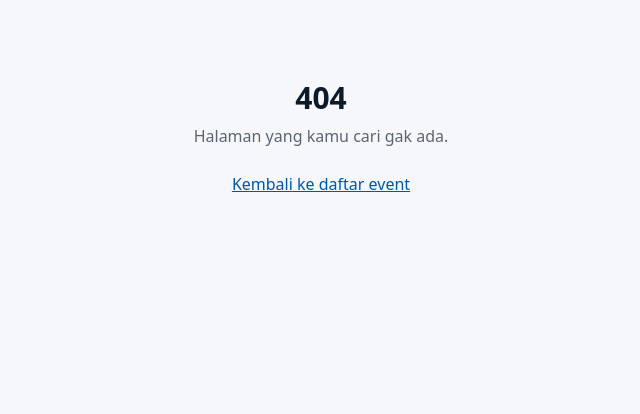
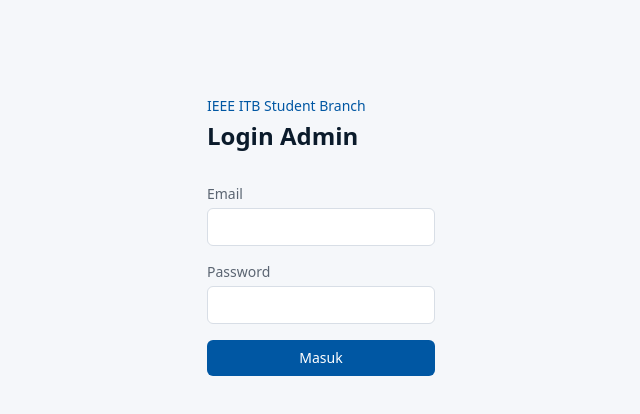
Before and after one commit to Alvacodee/Event-Management-System, a Next.js app: page /login in a window 1280 px wide. Before the commit this address had no page. Shown: the top 414 px of the page, without its empty margins (319-959 px from the left). Built offline with nearby package versions, Linux system fonts and the light colour scheme.

Commit message:
feat: halaman login admin

```diff
--- /dev/null
+++ b/app/login/page.tsx
@@ -0,0 +1,81 @@
+'use client'
+
+import { useState } from 'react'
+import { useRouter } from 'next/navigation'
+
+export default function LoginPage() {
+  const router = useRouter()
+  const [email, setEmail] = useState('')
+  const [password, setPassword] = useState('')
+  const [error, setError] = useState('')
+  const [loading, setLoading] = useState(false)
+
+  async function handleSubmit(e: React.FormEvent) {
+    e.preventDefault()
+    setError('')
+    setLoading(true)
+
+    const res = await fetch('/api/auth/login', {
+      method: 'POST',
+      headers: { 'Content-Type': 'application/json' },
+      body: JSON.stringify({ email, password }),
+    })
+    const body = await res.json()
+
+    if (!res.ok) {
+      setError(body.error?.message ?? 'Gagal login')
+      setLoading(false)
+      return
+    }
+
+    router.push('/dashboard')
+    router.refresh()
+  }
+
+  return (
+    <div className="mx-auto max-w-sm px-6 py-24">
+      <p className="text-sm font-medium text-brand">IEEE ITB Student Branch</p>
+      <h1 className="text-2xl font-semibold text-ink mt-1 mb-8">Login Admin</h1>
+
+      <form onSubmit={handleSubmit} className="space-y-4">
+        <div>
+          <label htmlFor="email" className="block text-sm text-muted mb-1">
+            Email
+          </label>
+          <input
+            id="email"
+            type="email"
+            required
+            value={email}
+            onChange={(e) => setEmail(e.target.value)}
+            className="w-full rounded-md border border-line bg-surface px-3 py-2 text-sm outline-none focus:border-brand"
+          />
+        </div>
+
+        <div>
+          <label htmlFor="password" className="block text-sm text-muted mb-1">
+            Password
+          </label>
+          <input
+            id="password"
+            type="password"
+            required
+            value={password}
+            onChange={(e) => setPassword(e.target.value)}
+            className="w-full rounded-md border border-line bg-surface px-3 py-2 text-sm outline-none focus:border-brand"
+          />
+        </div>
+
+        {error && <p className="text-sm text-danger">{error}</p>}
+
+        <button
+          type="submit"
+          disabled={loading}
+          className="w-full rounded-md bg-brand text-white py-2 text-sm font-medium hover:bg-brand-deep transition-colors disabled:opacity-60"
+        >
+          {loading ? 'Masuk...' : 'Masuk'}
+        </button>
+      </form>
+    </div>
+  )
+}
```
